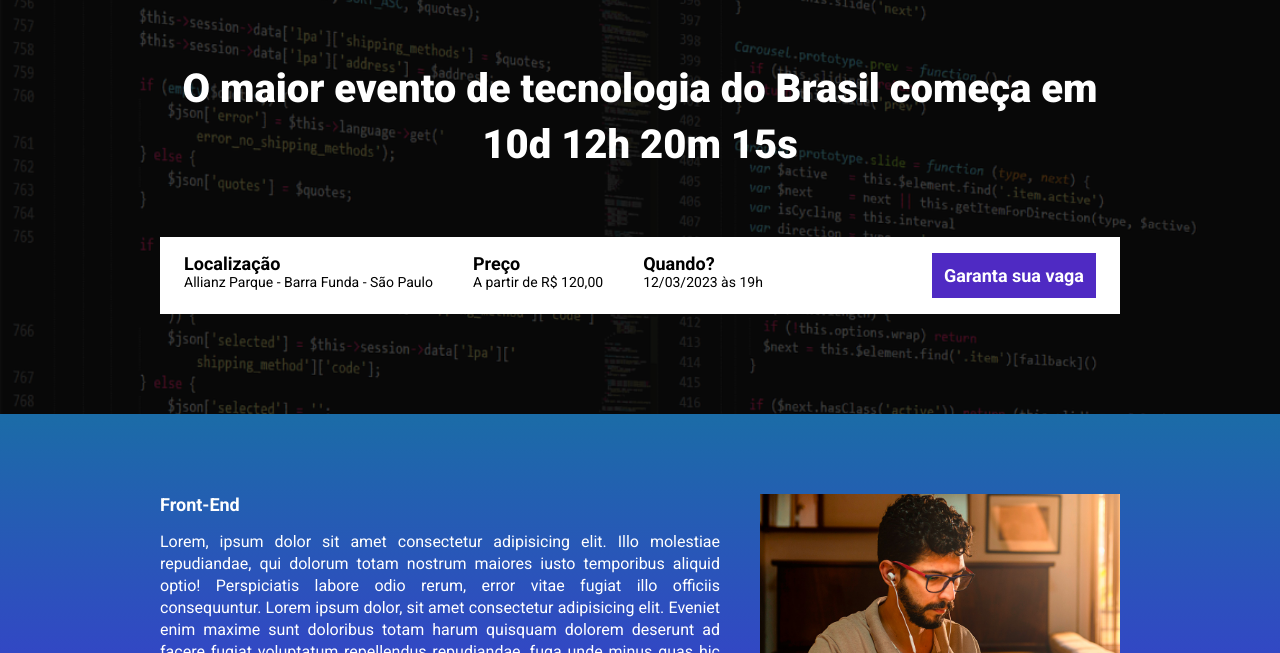
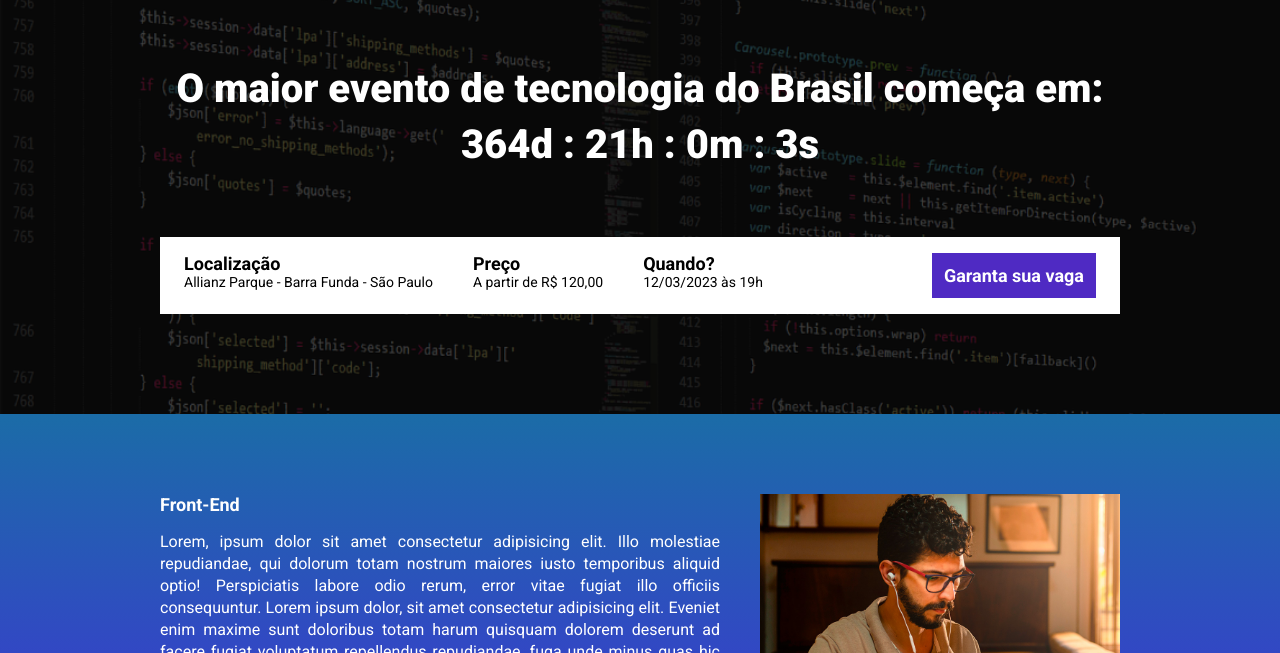
Before and after one commit to danilowlc/ebac_tec_talks, a website built with Parcel: page src/index.html in a window 1280 px wide. Shown: the part 147-800 px from the top of the page. Built offline with nearby package versions, Linux system fonts and the light colour scheme.

Commit message:
criando a contagem regressiva

```diff
--- a/package.json
+++ b/package.json
@@ -2,9 +2,9 @@
   "name": "ebac_talks",
   "version": "1.0.0",
   "description": "",
-  "main": "index.js",
   "scripts": {
     "dev": "parcel src/index.html src/styles/main.scss src/scripts/main.js",
+    "build": "parcel build src/index.htlm",
     "test": "echo \"Error: no test specified\" && exit 1"
   },
   "author": "",
--- a/src/index.html
+++ b/src/index.html
@@ -16,7 +16,7 @@
         <div class="container">
             <img class="hero__logo" src="./images/ebac_logo.svg" alt="EBAC">
             <p class="hero__text">
-                O maior evento de tecnologia do Brasil começa em 10d 12h 20m 15s
+                O maior evento de tecnologia do Brasil começa em: <span id="contador"></span>
             </p>
             <div class="infos-bar">
                 <ul class="infos-bar__infos">
--- a/src/scripts/main.js
+++ b/src/scripts/main.js
@@ -1 +1,27 @@
 AOS.init();
+
+const dataDoEvendo = new Date("Feb 26, 2024 16:00:00");
+const timeStampDoEvento = dataDoEvendo.getTime();
+
+const contaAsHoras = setInterval(function(){
+    const agora = new Date();
+    const timeStampAtual = agora.getTime();
+    const distanciaAteOEvento = timeStampDoEvento - timeStampAtual;
+
+    const diasEmMs = 1000 * 60 * 60 * 24;
+    const horaEmMs = 1000 * 60 * 60;
+    const minutoEmMs = 1000 * 60
+
+    const diasAteOEvento = Math.floor(distanciaAteOEvento / diasEmMs);
+    const horasAteOEvento = Math.floor(distanciaAteOEvento % diasEmMs/horaEmMs);
+    const minutosAteOEvento = Math.floor(distanciaAteOEvento % horaEmMs/minutoEmMs);
+    const segundosAteOEvento = Math.floor(distanciaAteOEvento % minutoEmMs/1000);
+
+    document.getElementById('contador').innerHTML = `${diasAteOEvento}d : ${horasAteOEvento}h : ${minutosAteOEvento}m : ${segundosAteOEvento}s`;
+
+    if(distanciaAteOEvento < 0) {
+        clearInterval(contaAsHoras);
+        document.getElementById('contador').innerHTML = "Evento expirado"
+    }
+
+}, 1000);
```
